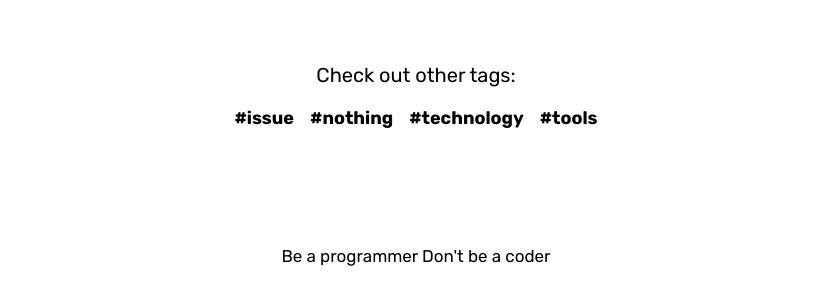
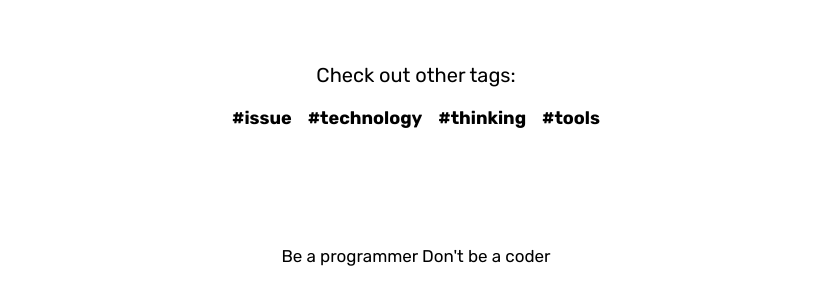
Before and after one commit to Ligengxin96/blog, a Jekyll site: the page built from _my_tags/technology.md, in a window 1280 px wide. Shown: the part 921-1213 px from the top of the page, without its empty margins (224-1043 px from the left). Built offline with Jekyll 4.4.1, drawn with Linux system fonts in a browser that asks for light colours; some web fonts are replaced; comment, search, counter and statistics services are not loaded.

Commit message:
update tag

```diff
--- a/_my_tags/nothing.md
+++ /dev/null
@@ -1,4 +0,0 @@
----
-slug: nothing
-name: nothing
----
--- /dev/null
+++ b/_my_tags/thinking.md
@@ -0,0 +1,4 @@
+---
+slug: thinking
+name: thinking
+---
```
Also changed, not shown: _my_tags/learning.md (added, +4 -0 lines), _posts/2020-05-13-my-2019-experience-and-thinking.md (+1 -1 lines).
